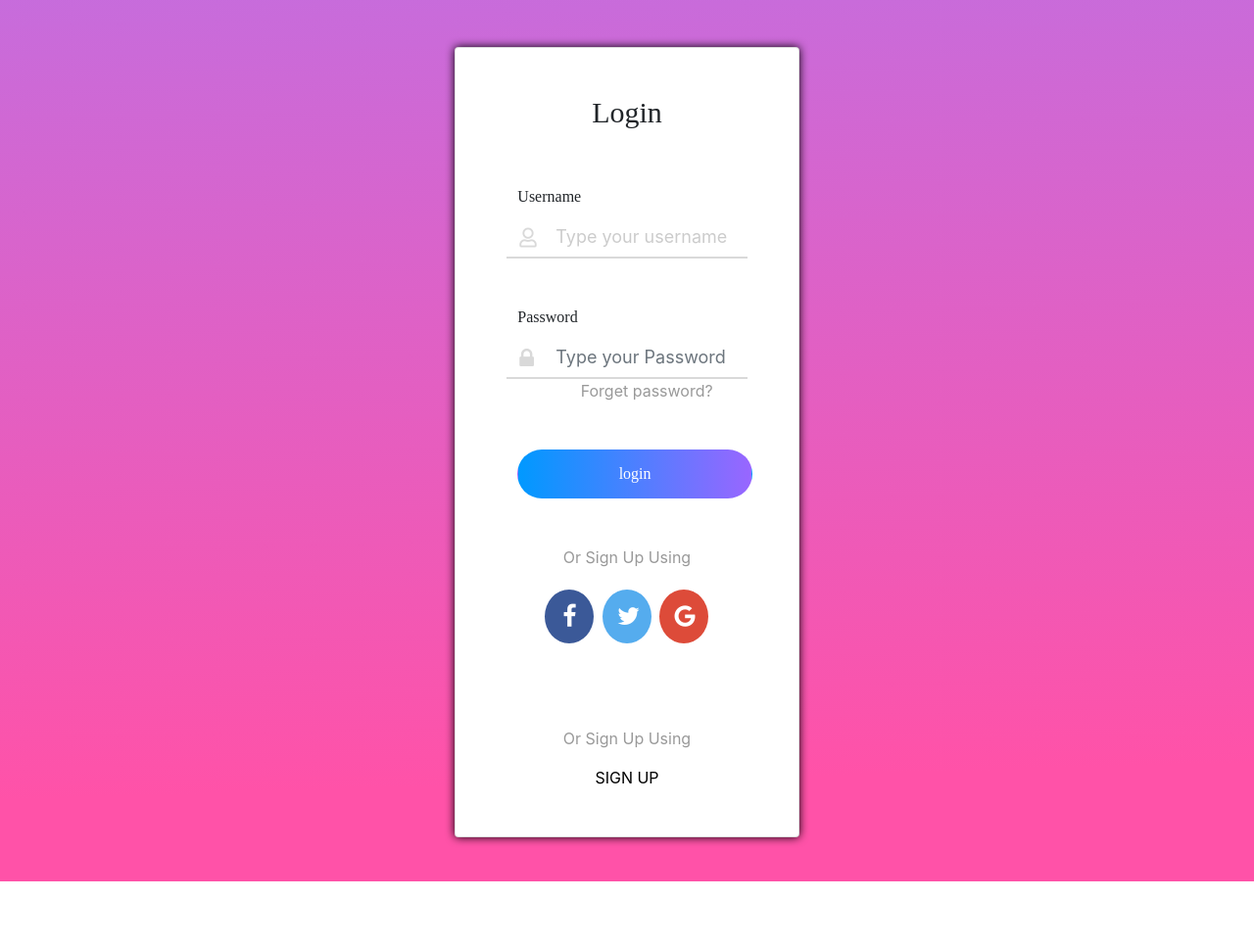
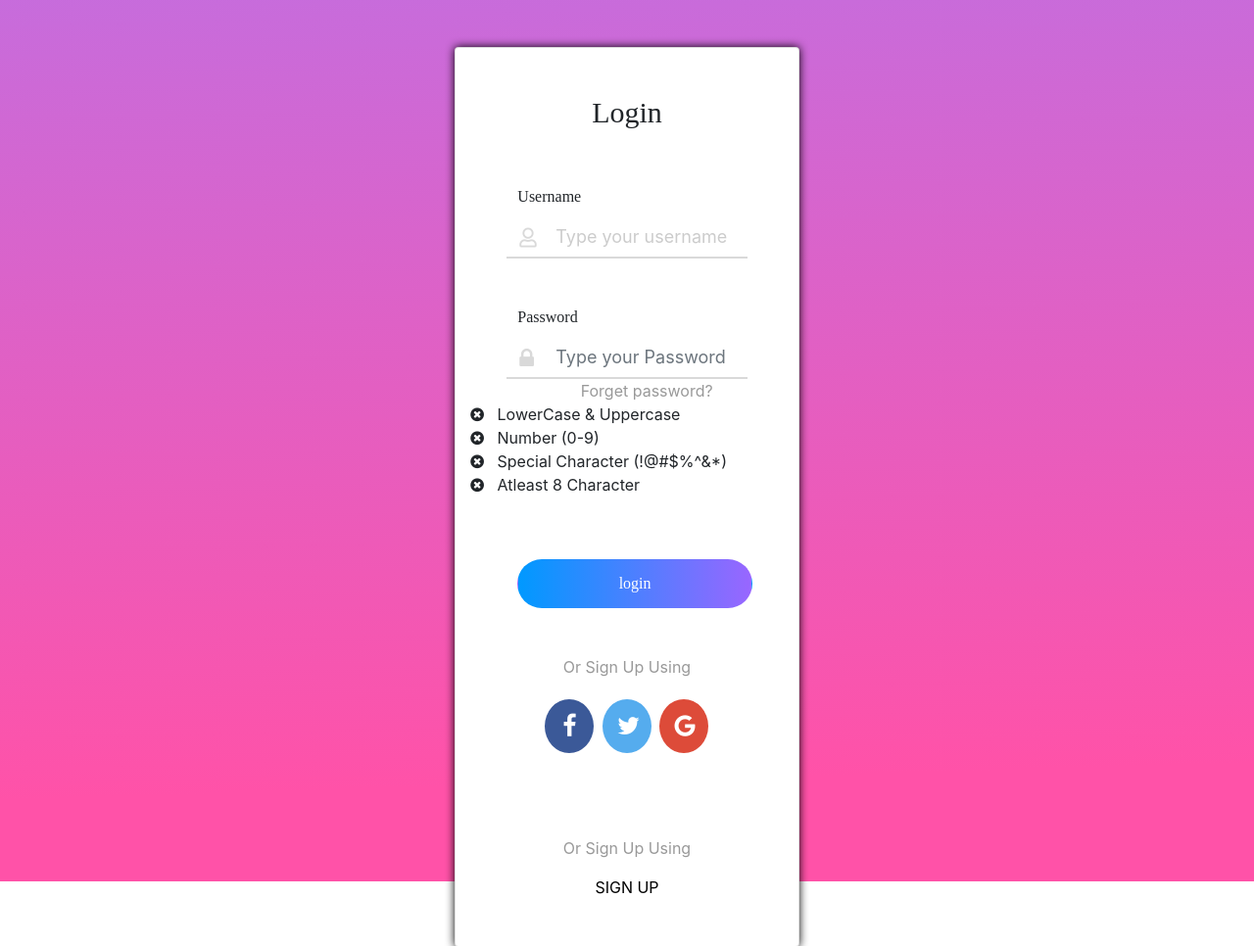
Before and after one commit to rofi117/my-login-form, a plain HTML site: page index.html in a window 1280 px wide. Shown: the top 966 px of the page at 98% size. Before the commit the page ends 903 px from the top, so only its background shows below. Drawn offline with nearby package versions, Linux system fonts and the light colour scheme; a web font is replaced by a local one.

Commit message:
Update index.html

```diff
--- a/index.html
+++ b/index.html
@@ -36,6 +36,13 @@
         <span class="bottom-border mx-auto" />
         </div>
         <a class="link" href="#">Forget password?</a>
+       <section class = "password-validation" ><ul style="list-style-type:none;">
+          <li><span class = "lowerupper"> <i class="fa fa-times-circle" aria-hidden="true"></i>  &nbsp LowerCase & Uppercase </span></li>
+          <li><span class = "number" ><i class="fa fa-times-circle" aria-hidden="true"></i>  &nbsp Number&nbsp(0-9) </span></li>
+          <li><span class = "specialcharacter"><i class="fa fa-times-circle" aria-hidden="true"></i>  &nbsp Special Character&nbsp(!@#$%^&*) </span></li>
+          <li><span class = "eight" ><i class="fa fa-times-circle" aria-hidden="true"></i>  &nbsp Atleast 8 Character </span></li>
+          </ul>
+        </section>
         <button type="button " class=" btn  btn-block button mx-5 w-75 my-5">login</button>
         <p>Or Sign Up Using</p>
        <div class="d-inline mx-auto">
```
